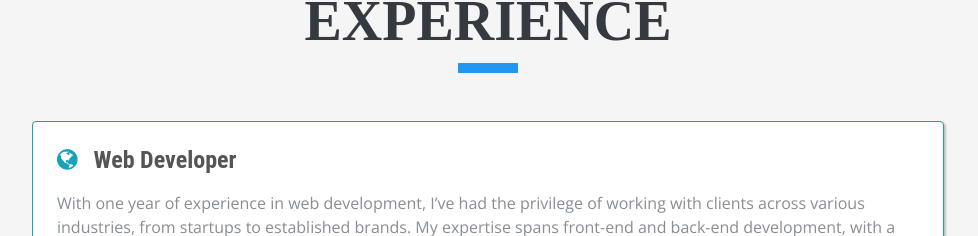
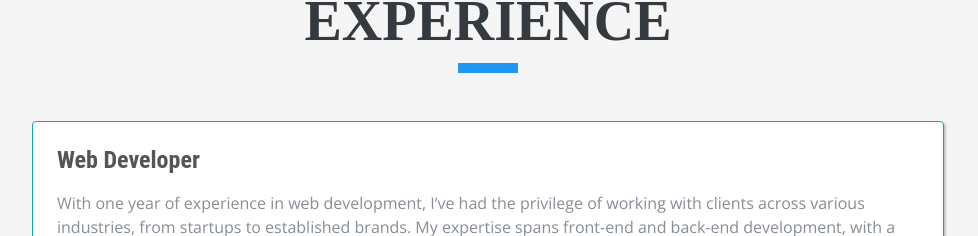
Before and after one commit to WebHosting-in/yogasri-portfolio, a plain HTML site: page index.html in a window 1280 px wide. Shown: the part 1660-1896 px from the top of the page, without its empty margins (288-1266 px from the left). Drawn offline with nearby package versions, Linux system fonts and the light colour scheme; a web font is replaced by a local one.

Commit message:
Update index.html

```diff
--- a/index.html
+++ b/index.html
@@ -165,7 +165,7 @@
               <div class="resume-item col-md-12 col-sm-12 " >
                 <div class="card mx-0 p-4 mb-5" style="border-color: #17a2b8; box-shadow: 2px 2px 2px rgba(0, 0, 0, 0.21);">
                   <div class=" resume-content mr-auto">
-                      <h4 class="mb-3"><i class="fa fa-globe mr-3 text-info"></i>Web Developer</h4>
+                      <h4 class="mb-3"><!-- <i class="fa fa-globe mr-3 text-info"></i>-->Web Developer</h4>
                       <p>With one year of experience in web development, I’ve had the privilege of working with
                         clients across various industries, from startups to established brands. My expertise spans
                         front-end and back-end development, with a strong focus on HTML, CSS, JavaScript, and PHP, SQL. I excel in building responsive, SEO-friendly websites that enhance user engagement and
```
